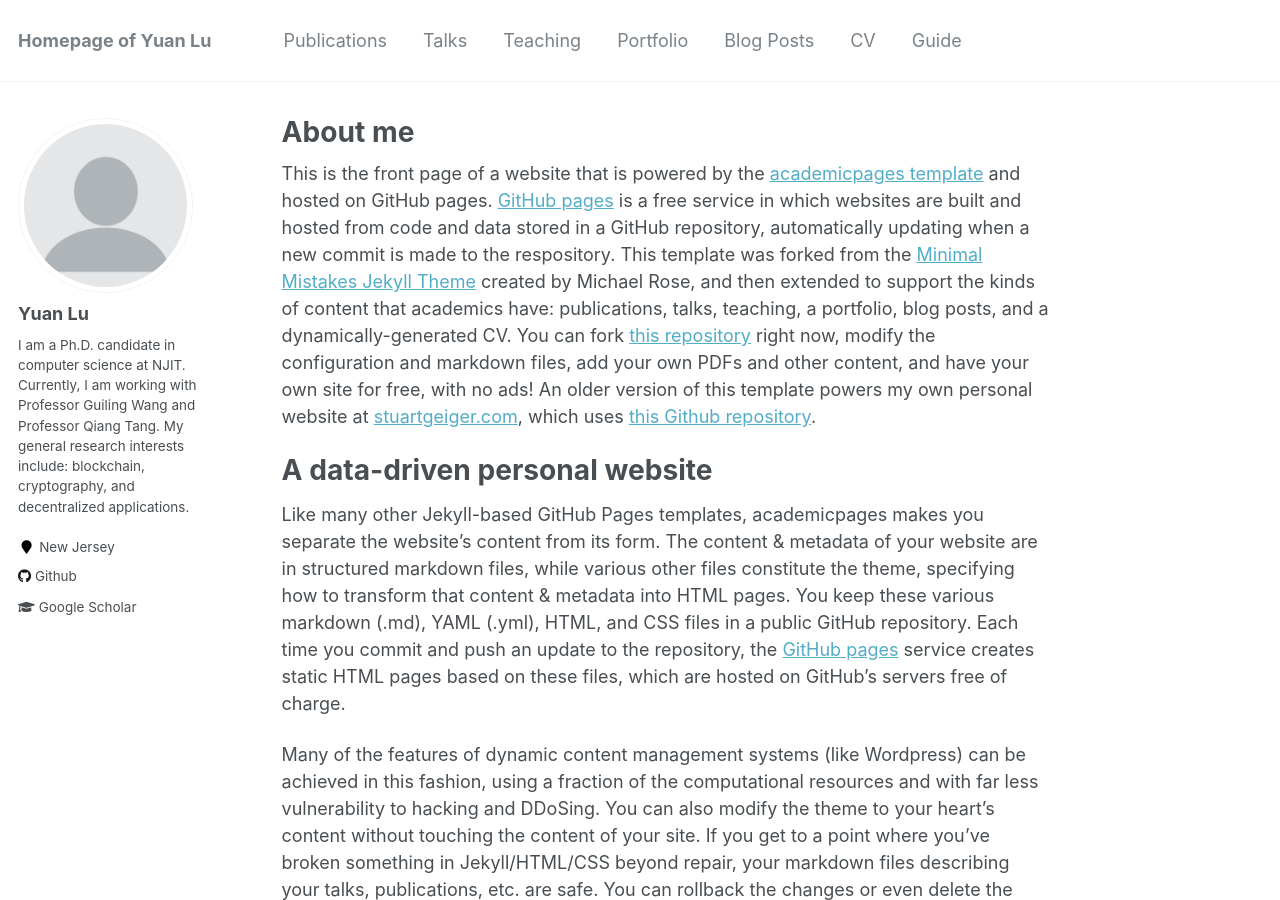
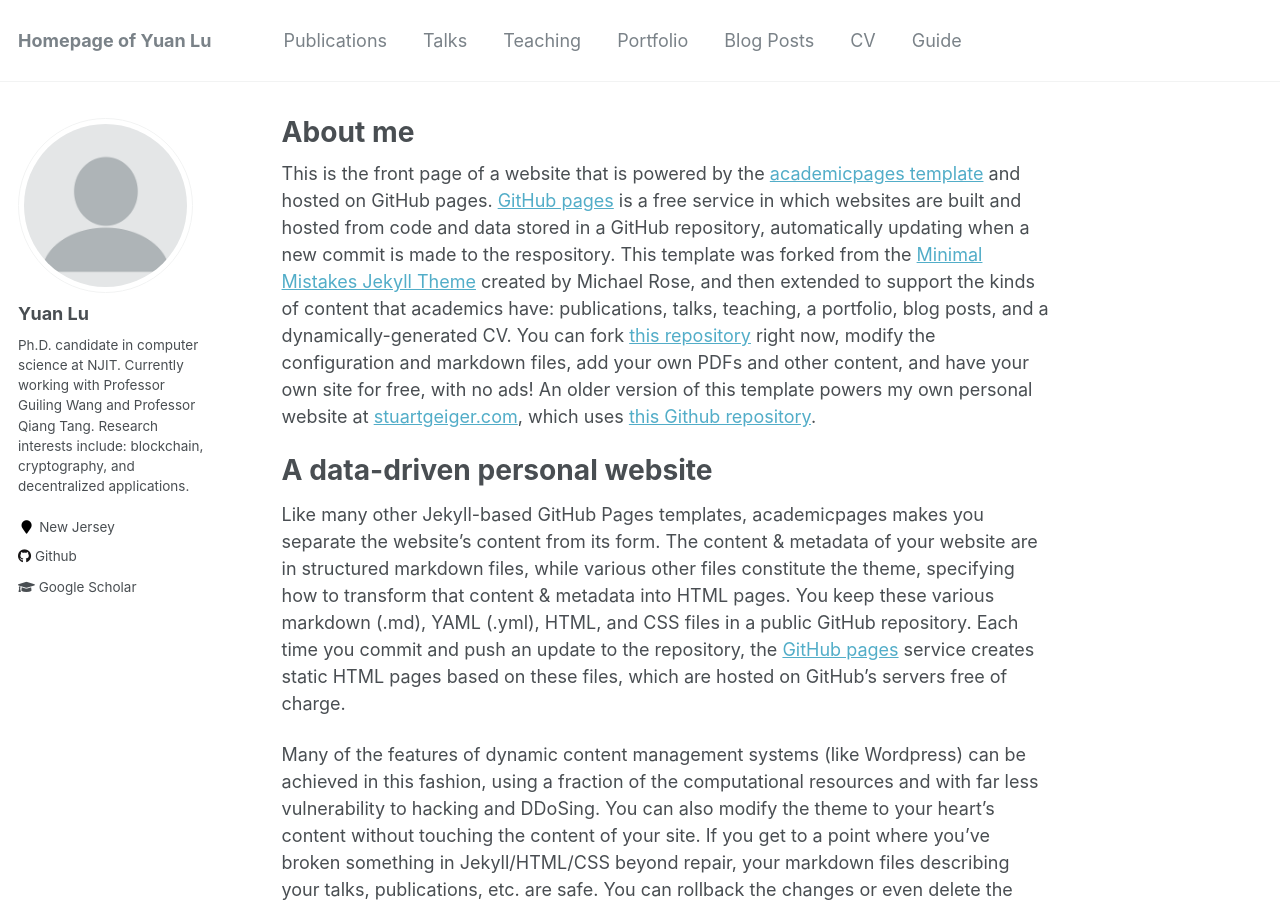
Before and after one commit to yylluu/yylluu.github.io, a Jekyll site: the page built from _pages/about.md, in a window 1280 px wide and 900 px high. Built offline with Jekyll 4.4.1, drawn with Linux system fonts in a browser that asks for light colours.

Commit message:
Update _config.yml

```diff
--- a/_config.yml
+++ b/_config.yml
@@ -82,7 +82,7 @@
 author:
   name             : "Yuan Lu"
   avatar           : "profile.png"
-  bio              : "I am a Ph.D. candidate in computer science at NJIT. Currently, I am working with Professor Guiling Wang and Professor Qiang Tang. My general research interests include: blockchain, cryptography, and decentralized applications."
+  bio              : "Ph.D. candidate in computer science at NJIT. Currently working with Professor Guiling Wang and Professor Qiang Tang. Research interests include: blockchain, cryptography, and decentralized applications."
   location         : "New Jersey"
   employer         :
   pubmed           :  # "https://www.ncbi.nlm.nih.gov/pubmed/?term=john+snow"
```
